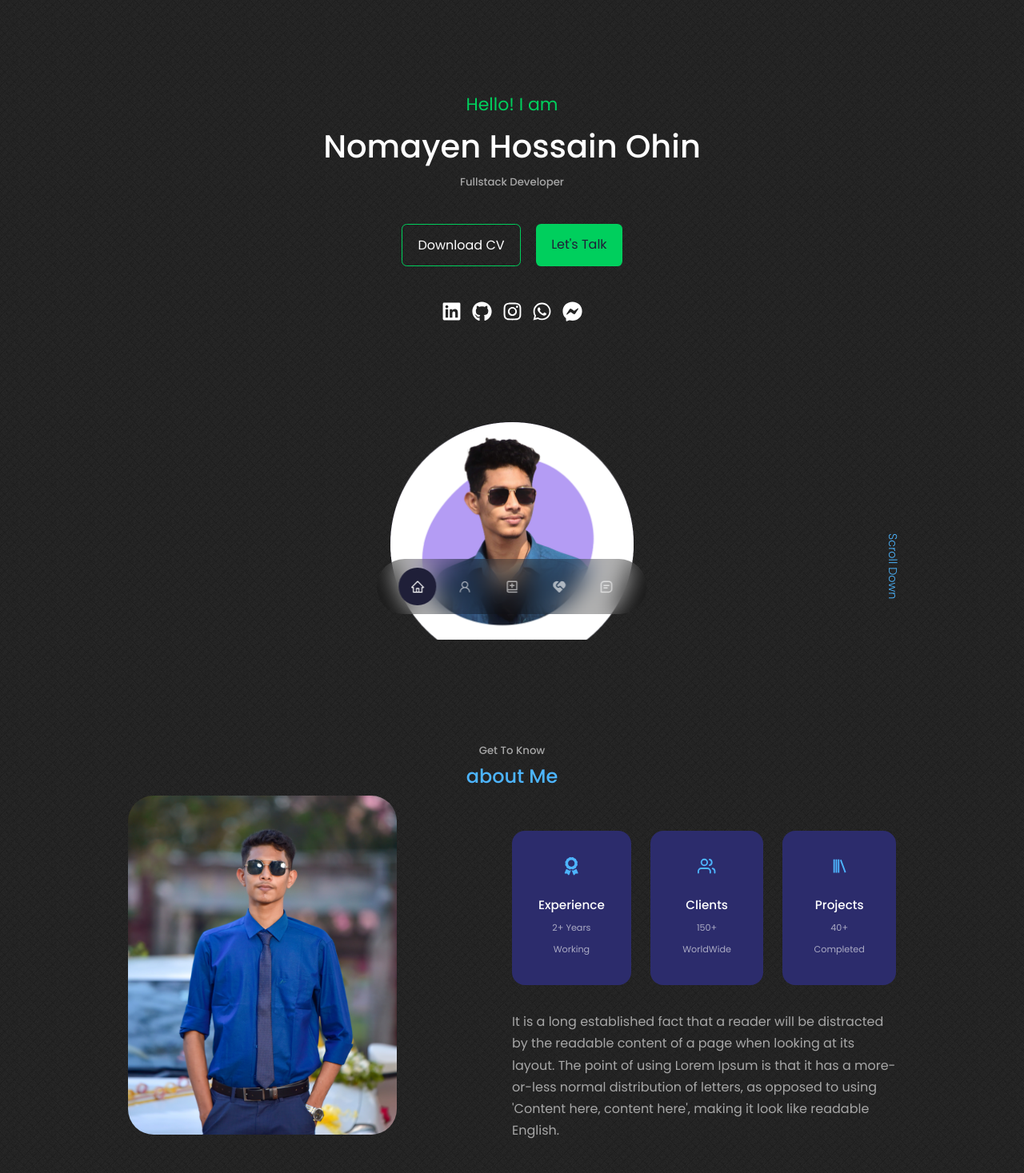
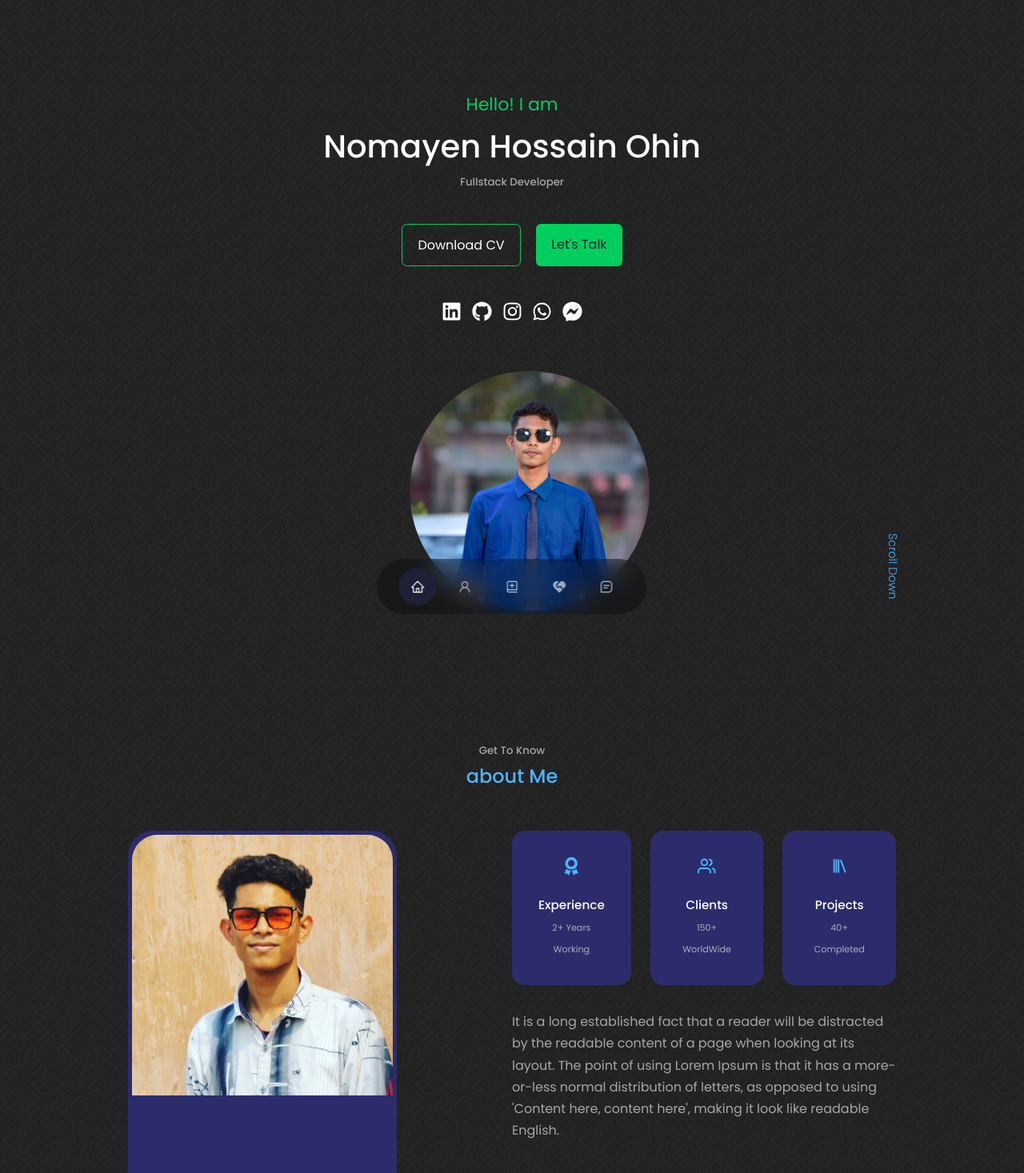
Before and after one commit to nomayen31/Nomayen_portfolio, a React (Create React App) app: page / in a window 1280 px wide. Shown: the top 1467 px of the page at 80% size. Built offline with nearby package versions, Linux system fonts and the light colour scheme.

Commit message:
about style 2

```diff
--- a/src/components/about/About.css
+++ b/src/components/about/About.css
@@ -5,28 +5,20 @@
 }
 
 .about__me{
+    border: 5px solid #2C2C6C;
     width: 100%;
     aspect-ratio: 1/1;
     border-radius: 2rem;
-    background: linear-gradient(
-        45deg,
-        transparent,
-        var(--color-primary),
-        transparent
-        );
+    background:#2C2C6C;
         display: grid;
         place-items:center;
 }
 
 .about__me-image{
-
+    height: 550px;
     border-radius: 2rem;
     overflow: hidden;
     /* transform:rotate(10deg); */
-}
-.about__me-image:hover{
-    transform: scale(1.1);
-    border: 1px solid #ffffff;
 }
 
 .about__cards{
--- a/src/components/about/About.js
+++ b/src/components/about/About.js
@@ -1,6 +1,6 @@
 import React from 'react';
 import './About.css'
-import ME from '../../assets/about1.png'
+import ME from '../../assets/img/11.jpg'
 import { FaAward } from 'react-icons/fa'
 import { FiUsers } from 'react-icons/fi'
 import { BiLibrary } from 'react-icons/bi'
--- a/src/components/header/Header.css
+++ b/src/components/header/Header.css
@@ -43,32 +43,24 @@ header{
 
 }
 
+.me{
+/*
+    width: 22rem;
+    height: 30rem; */
+    height: 300px;
+    width: 300px;
+    left: calc(50% - 8rem);
+    position: absolute;
+    margin-top: 3rem;
 
-/* .header__socials::before{
-    content: "";
-    width: 2px;
-    height: 3rem;
-    background: #00CF5D;
+    overflow: hidden;
+    /* padding: 5rem 1.5rem 1.5rem 1.5rem ; */
+    border-radius: 50%;
 }
+.me:hover{
+    transform: scale(1.1);
+    filter: grayscale(0%);
 
-.header__socials::after{
-    content: "";
-    width: 2px;
-    height: 3rem;
-    background: #00CF5D;
-} */
-
-
-.me{
-
-    width: 22rem;
-    height: 30rem;
-    left: calc(50% - 11rem);
-    position: absolute;
-    margin-top: 2rem;
-    /* border-radius: 12rem  12rem 0 0; */
-    overflow: hidden;
-    padding: 5rem 1.5rem 1.5rem 1.5rem ;
 }
 
 
--- a/src/components/header/Header.js
+++ b/src/components/header/Header.js
@@ -1,7 +1,7 @@
 import React from 'react';
 import './Header.css'
 import CTA from './CTA';
-import ME from '../../assets/img/8.png'
+import ME from '../../assets/about1.png'
 import HeaderSocials from './HeaderSocials';
 
 
```
Also changed, not shown: src/assets/img/10.jpg (added), src/assets/img/11.jpg (added).
